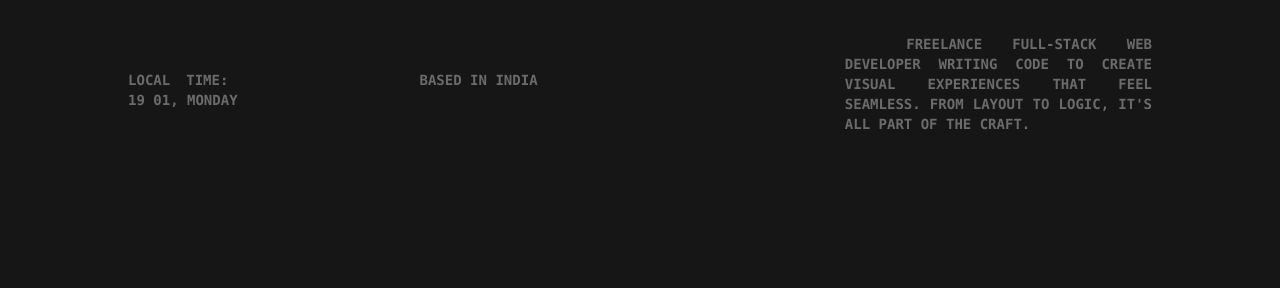
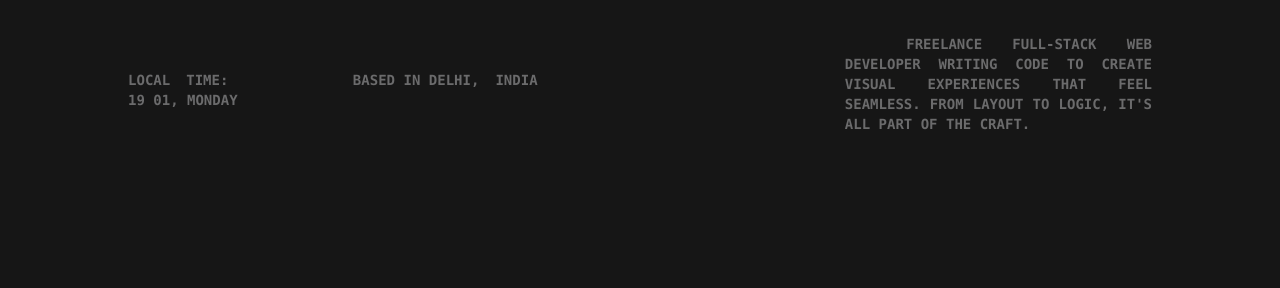
Before and after one commit to amanranahere/Portfolio, a React (Vite) app: page / in a window 1280 px wide. Shown: the part 146-434 px from the top of the page. Built offline with nearby package versions, Linux system fonts and the light colour scheme.

Commit message:
handle SPA problem on vercel

```diff
--- a/src/components/Home/LandingSection.jsx
+++ b/src/components/Home/LandingSection.jsx
@@ -36,7 +36,10 @@ function LandingSection() {
             </span>
             <span className="hidden lg:block">&nbsp;</span>
             <span>
-              <RandomText text="INDIA" />
+              <RandomText text="DELHI" />
+            </span>
+            <span className="hidden md:flex">
+              <RandomText text=", INDIA" />
             </span>
           </div>
         </div>
```
Also changed, not shown: vercel.json (added).
